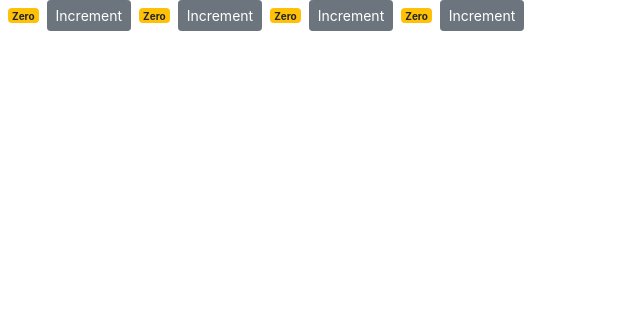
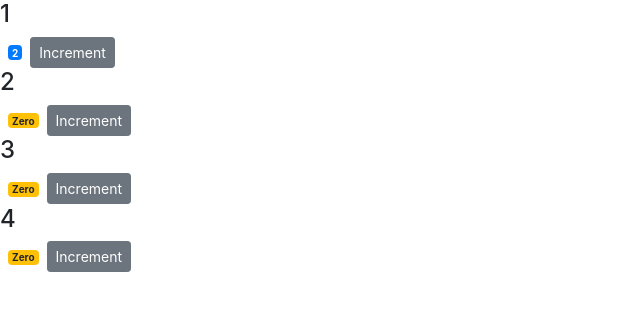
Before and after one commit to DillonWard/React-Sample, a React (Create React App) app: page / in a window 1280 px wide. Shown: the top 310 px of the page, without its empty margins (0-640 px from the left). Built offline with nearby package versions, Linux system fonts and the light colour scheme.

Commit message:
childrem coponents added

```diff
--- a/src/Components/counter.jsx
+++ b/src/Components/counter.jsx
@@ -2,7 +2,7 @@
 
 export default class Counter extends Component {
   state = {
-    count: 0
+    value: this.props.value
   };
 
   styles = {
@@ -17,7 +17,7 @@
 
   handleIncrement = product => {
     console.log(product);
-    this.setState({ count: this.state.count + 1 });
+    this.setState({ value: this.state.value + 1 });
   };
 
   // doHandleIncrement = () => {
@@ -28,8 +28,10 @@
   // wrapping it in a div can wrap multiple elements inside 1 - need a parent element
   // React.Fragment gets rid of unnecessary extra divs
   render() {
+
     return (
       <React.Fragment>
+        <h4>{this.props.id}</h4>
         <span style={this.styles} className={this.getBadgeClasses()}>
           {this.formatCounter()}
         </span>
@@ -46,14 +48,14 @@
   getBadgeClasses() {
     let classes = "badge m-2 badge-";
     // append to the end of classes - if the counter is 0 append 'warning' otherwise append 'primary'
-    classes += this.state.count === 0 ? "warning" : "primary";
+    classes += this.state.value === 0 ? "warning" : "primary";
     return classes;
   }
 
   formatCounter() {
-    const { count } = this.state;
+    const { value } = this.state;
 
     // return count === 0 ? <h1>Zero</h1> : count;
-    return count === 0 ? "Zero" : count;
+    return value === 0 ? "Zero" : value;
   }
 }
--- a/src/Components/counters.jsx
+++ b/src/Components/counters.jsx
@@ -4,7 +4,7 @@
 export default class Counters extends Component {
   state = {
     counters: [
-      { id: 1, value: 0 },
+      { id: 1, value: 2 },
       { id: 2, value: 0 },
       { id: 3, value: 0 },
       { id: 4, value: 0 }
@@ -15,7 +15,10 @@
     return (
       <div>
         {this.state.counters.map(counter => (
-          <Counter key={counter.id} />
+          <Counter key={counter.id}
+          value = { counter.value }
+          id = {counter.id} >
+          </Counter>
         ))}
       </div>
     );
```
